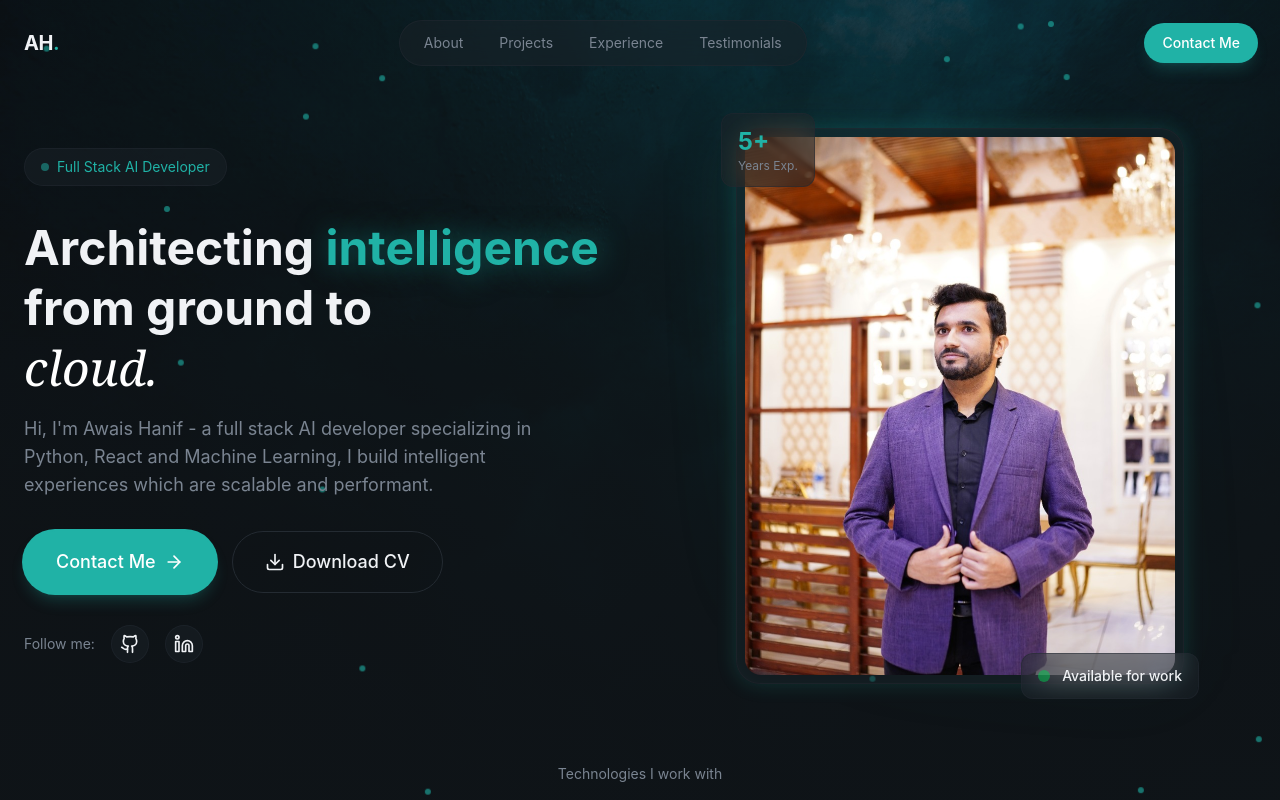
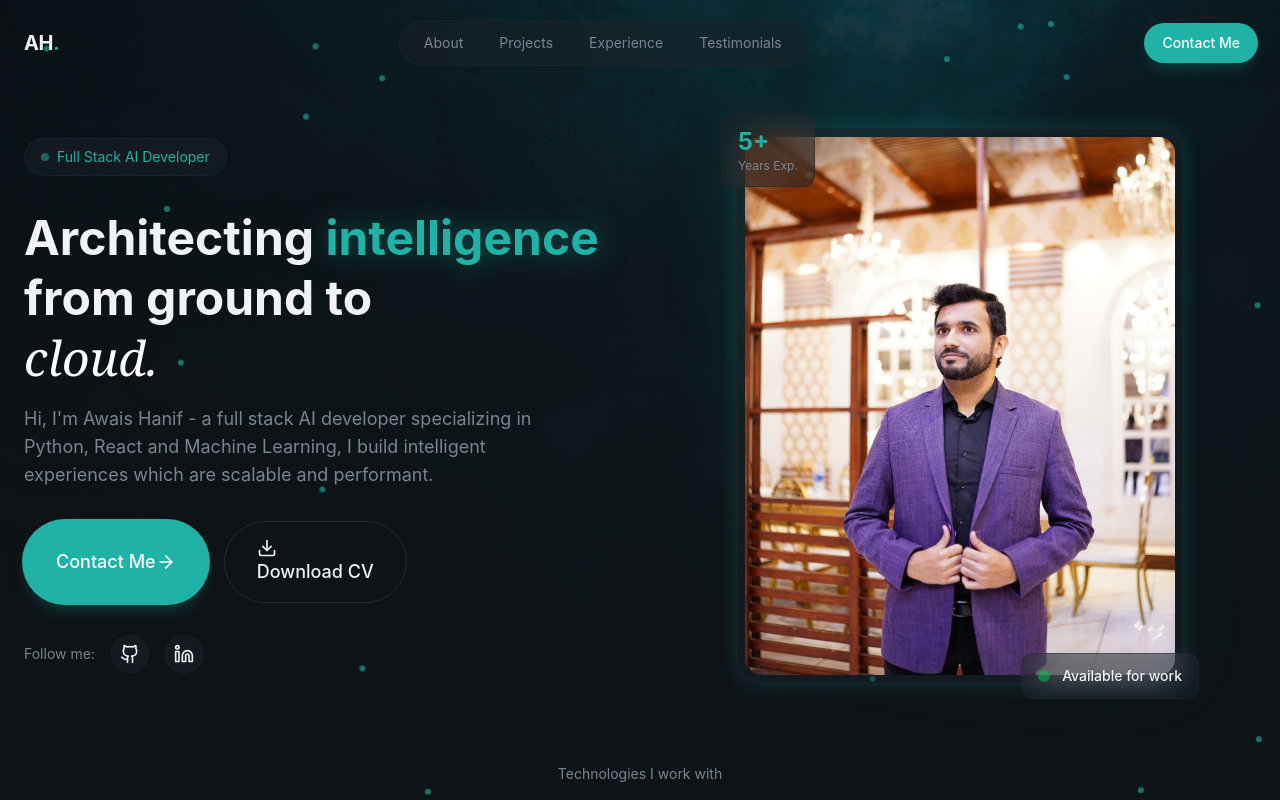
Before and after one commit to awaishanif1/my_portfolio, a React (Vite) app: page / in a window 1280 px wide. Shown: the top 800 px of the page. Built offline with nearby package versions, Linux system fonts and the light colour scheme.

Commit message:
fixed contact me and download cv buttons

```diff
--- a/src/layout/Navbar.jsx
+++ b/src/layout/Navbar.jsx
@@ -49,7 +49,9 @@ export const Navbar = () => {
         </div>
         {/* CTA Button */}
         <div className="hidden md:block">
-          <Button size="sm"> Contact Me</Button>
+          <a className="flex items-center" href="#contact">
+            <Button size="sm"> Contact Me</Button>
+          </a>
         </div>
         {/* Mobile Menu Button */}
         <button
--- a/src/sections/Hero.jsx
+++ b/src/sections/Hero.jsx
@@ -85,11 +85,15 @@ export const Hero = () => {
             {/* CTA */}
             <div className="flex flex-wrap gap-4 animate-fade-in animation-delay-300">
               <Button size="lg">
-                Contact Me <ArrowRight className="w-5 h-5" />
+                <a className="flex items-center" href="#contact">
+                  Contact Me <ArrowRight className="w-5 h-5" />
+                </a>
               </Button>
               <AnimatedBorderButton>
-                <Download className="w-5 h-5" />
-                Download CV
+                <a href="/Awais_Hanif.pdf" download="Awais_Hanif_CV.pdf">
+                  <Download className="w-5 h-5" />
+                  Download CV
+                </a>
               </AnimatedBorderButton>
             </div>
             {/* Social Links */}
```
Also changed, not shown: 1 other file (tests, documents, lock files or other folders).
